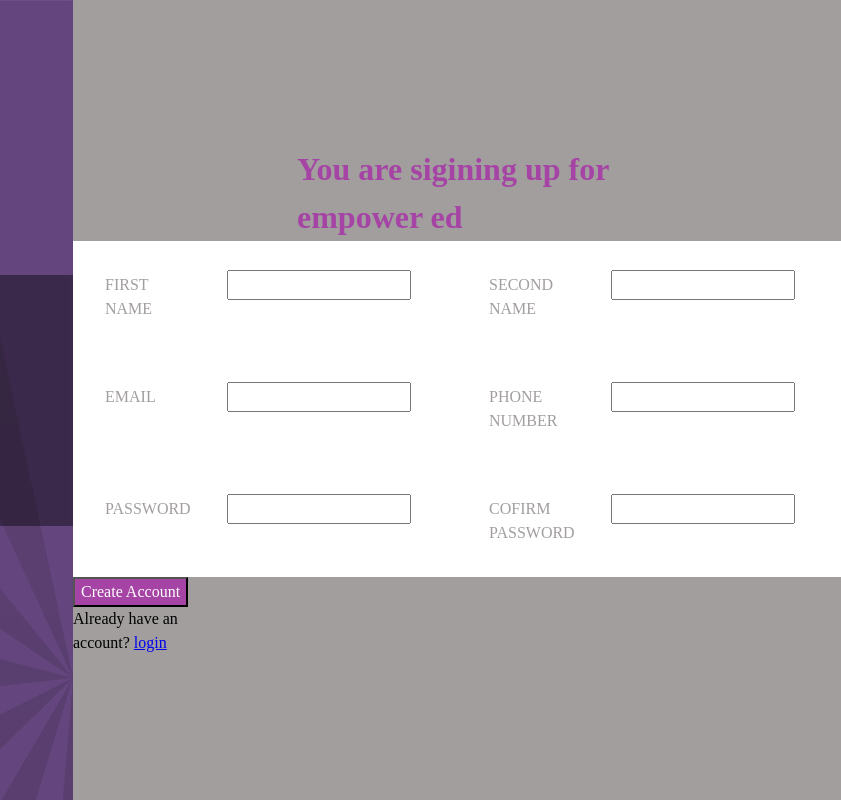
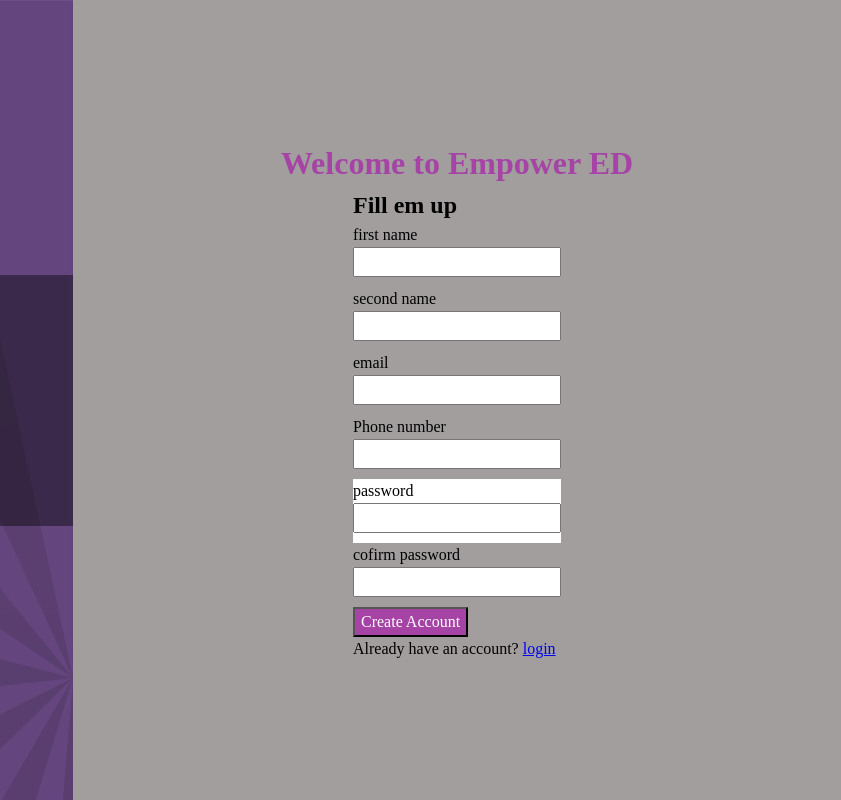
Before and after one commit to pranitha05/EmpowerED, a plain HTML site: page signup.html in a window 1280 px wide. Shown: the full height of the page, 439-1280 px from the left. Drawn offline with Linux system fonts and the light colour scheme.

Commit message:
fixed form by adding float to input element and putting input in seperate divs

```diff
--- a/signup.html
+++ b/signup.html
@@ -7,12 +7,52 @@
     <link rel="stylesheet" href="style.css">
 </head>
 <body>
+    <!-- left part of form for website name and picture -->
     <div class="logo-holder">
         <div class="logo-img-holder">
             <img src="logo.png" alt="">
         </div>
     </div>
+   <!--  where the form and heading will be -->
     <div class="form-holder">
+        <h1>Welcome to Empower ED</h1>
+        <form id="signup-form" onsubmit="handlesubmit(event)">
+            <div class="input-holder">
+                <h2>Fill em up</h2>
+                <div class="first-name">
+                    <label for="first_name">first name</label>
+                    <input type="text" name="first_name" id="first_name" minlength="3" maxlength="20">
+                </div>
+                <div class="last-name">
+                    <label for="second_name">second name</label>
+                    <input type="text" name="second_name" id="second_name" minlength="3" maxlength="20">
+                </div>
+                <div class="email">
+                    <label for="email">email</label>
+                    <input type="email" name="email" id="email">
+                </div>
+                <div class="phone-no">
+                    <label for="phone_no">Phone number</label>
+                    <input type="number" name="phone_no" id="phone_no" pattern="[789][0-9]{9}">
+                </div>
+                <div class="password">
+                    <label for="password">password</label>
+                    <input type="password" name="password" id="password">
+                </div>
+                <div class="confirm-password">
+                    <label for="confirm_password">cofirm password</label>
+                    <input type="password" name="confirm_password" id="confirm_password">
+                </div>
+            </div>
+            <div class="create-account">
+                <button type="submit">Create Account</button>
+            </div>
+            <div class="log-in-opt">
+                <p>Already have an account? <a href="login.html">login</a></p>
+            </div>
+        </form>
+    </div>
+    <!-- <div class="form-holder">
         <div class="form-text">
             <h1>You are sigining up for empower ed</h1>
         </div>
@@ -44,8 +84,7 @@
                 </div>
             </form>
         </div>
-
-    </div>
+    </div> -->
 
 </body>
 </html>
```
